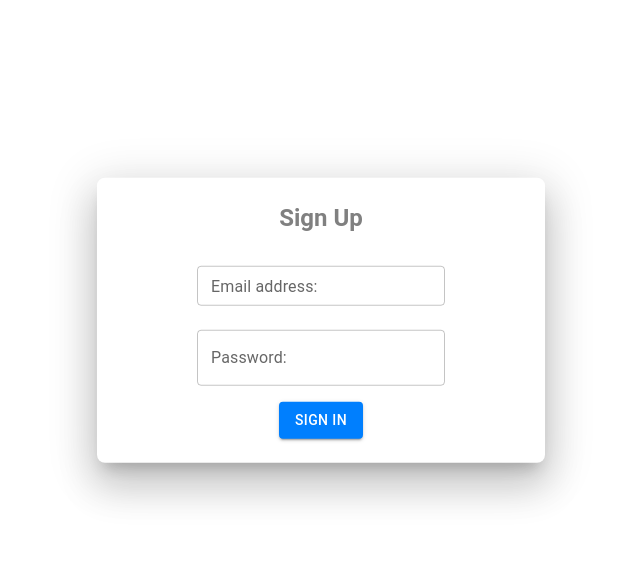
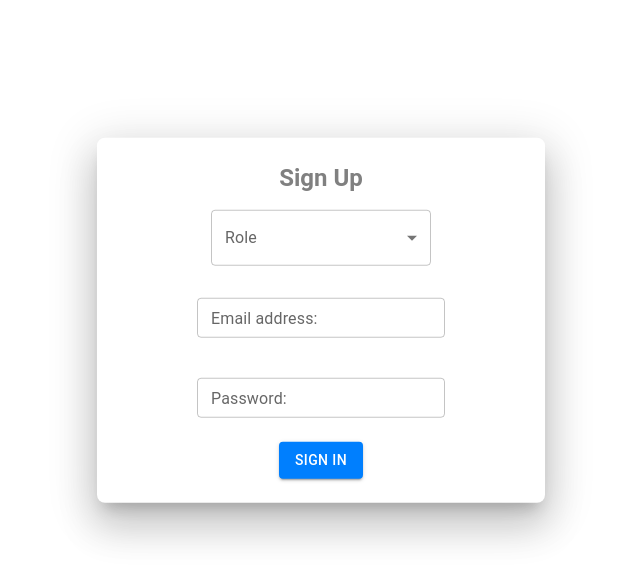
Before and after one commit to UBH-Fall-2024/ub-hacking-create-your-repo-here-cse-220-demons, a React (Create React App) app in the folder frontend/: page /login in a window 1280 px wide. Shown: the top 582 px of the page, without its empty margins (319-959 px from the left). Built offline with nearby package versions, Linux system fonts and the light colour scheme; no server answers.

Commit message:
login routing

```diff
--- a/frontend/src/pages/Login.js
+++ b/frontend/src/pages/Login.js
@@ -3,14 +3,33 @@ import { auth } from "../Firebase.js";
 import { createUserWithEmailAndPassword } from "firebase/auth";
 import { Button } from "@mui/material";
 import { Box } from "@mui/material";
-import { Typography } from "@mui/material";
+import {
+  Typography,
+  InputLabel,
+  FormControl,
+  Select,
+  MenuItem,
+} from "@mui/material";
 import { TextField } from "@mui/material";
+import { firestore } from "../Firebase";
+import {
+  collection,
+  setDoc,
+  addDoc,
+  getDoc,
+  doc,
+  getDocs,
+} from "firebase/firestore";
+import { redirect, useNavigate, Navigate } from "react-router-dom";
 
 const Login = () => {
   const [email, setEmail] = useState("");
   const [password, setPassword] = useState("");
   const [error, setError] = useState("");
   const [loading, setLoading] = useState(false);
+  const [role, setRole] = useState("");
+
+  const navigate = useNavigate();
   const handleSubmit = async (e) => {
     e.preventDefault();
     setLoading(true);
@@ -22,13 +41,29 @@ const Login = () => {
         password
       );
       const user = loginInformation.user;
-      setEmail("");
-      setPassword("");
+
+      if (!role) {
+        setError("Please fill in all fields");
+        return;
+      }
+
+      const userDocRef = doc(firestore, "users", user.uid);
+      await setDoc(userDocRef, {
+        email: user.email,
+        role: role,
+      });
     } catch (errored) {
       let errorMessage = errored.message;
       setError(errorMessage);
     } finally {
       setLoading(false);
+      if (role == "Student") {
+        navigate("/student");
+      }
+
+      if (role == "Teaching Assistant") {
+        navigate("/ta");
+      }
     }
   };
 
@@ -78,6 +113,24 @@ const Login = () => {
             >
               Sign Up{" "}
             </Typography>
+            <FormControl
+              sx={{ width: "55%", height: "25%", m: 0 }}
+              margin="normal"
+            >
+              <InputLabel id="categorization-label">Role</InputLabel>
+              <Select
+                labelId="role-label"
+                id="role"
+                value={role}
+                onChange={(e) => setRole(e.target.value)}
+                label="Categorization"
+              >
+                <MenuItem value="Student">Student</MenuItem>
+                <MenuItem value="Teaching Assistant">
+                  Teaching Assistant
+                </MenuItem>
+              </Select>
+            </FormControl>
             {error && <div className="error">{error}</div>}
             <TextField
               label="Email address:"
@@ -96,6 +149,9 @@ const Login = () => {
               onChange={(e) => setPassword(e.target.value)}
               value={password}
               disabled={loading}
+              size="small"
+              rows={4}
+              margin="normal"
               variant="outlined"
             />
             <Button
@@ -109,6 +165,7 @@ const Login = () => {
                 },
               }}
               disabled={loading}
+              onClick={handleSubmit}
             >
               {loading ? "Signing In..." : "Sign In"}
             </Button>
```
